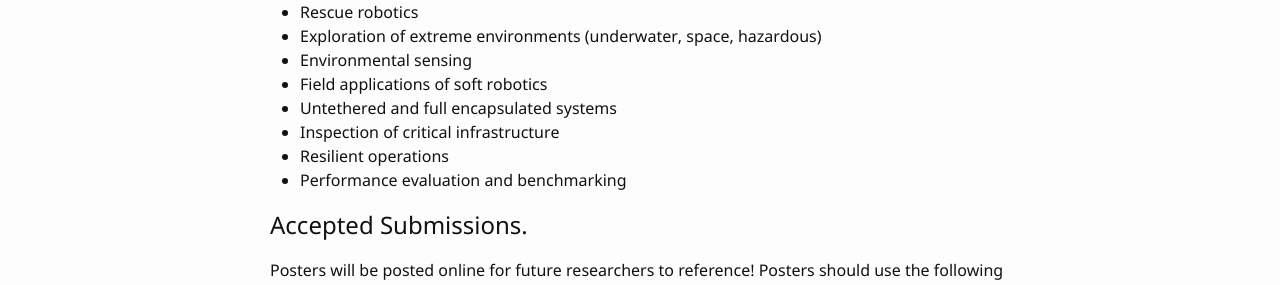
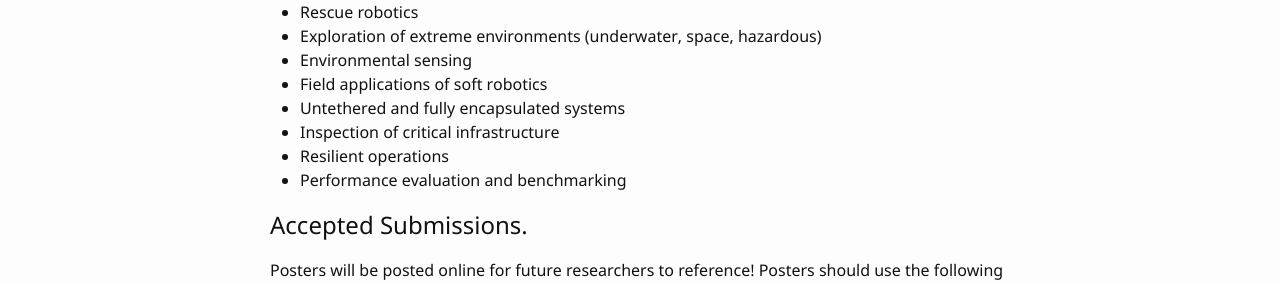
Before and after one commit to harder-workshop/robosoft_2025, a Jekyll site: the page built from 2-contributing.md, in a window 1280 px wide. Shown: the part 1136-1421 px from the top of the page. Built offline with Jekyll 4.4.1, drawn with Linux system fonts in a browser that asks for light colours.

Commit message:
fixes typo

```diff
--- a/2-contributing.md
+++ b/2-contributing.md
@@ -61,7 +61,7 @@ We are pleased to offer two different ways for participants to present their wor
 - Exploration of extreme environments (underwater, space, hazardous)
 - Environmental sensing
 - Field applications of soft robotics
-- Untethered and full encapsulated systems
+- Untethered and fully encapsulated systems
 - Inspection of critical infrastructure
 - Resilient operations
 - Performance evaluation and benchmarking
```
